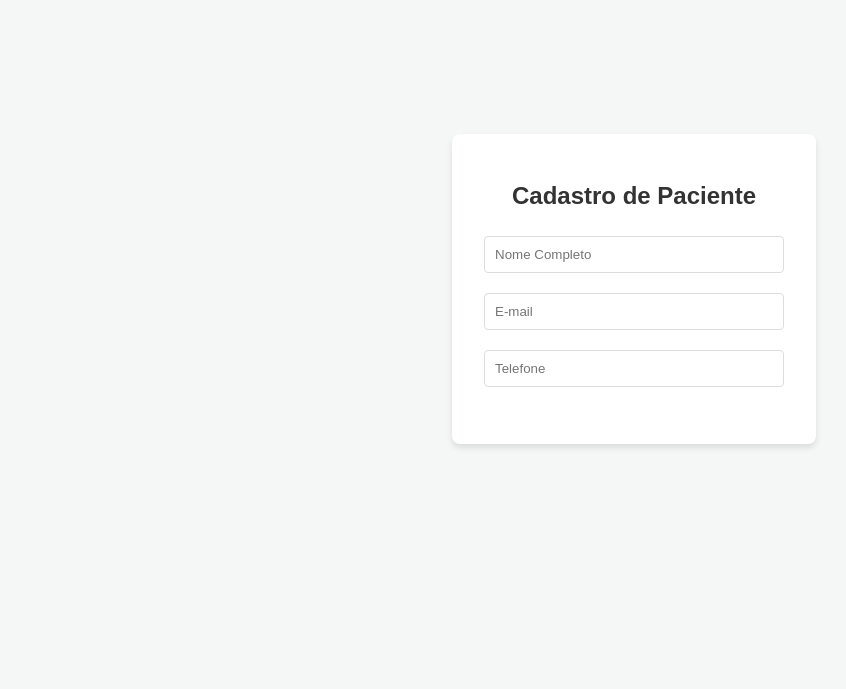
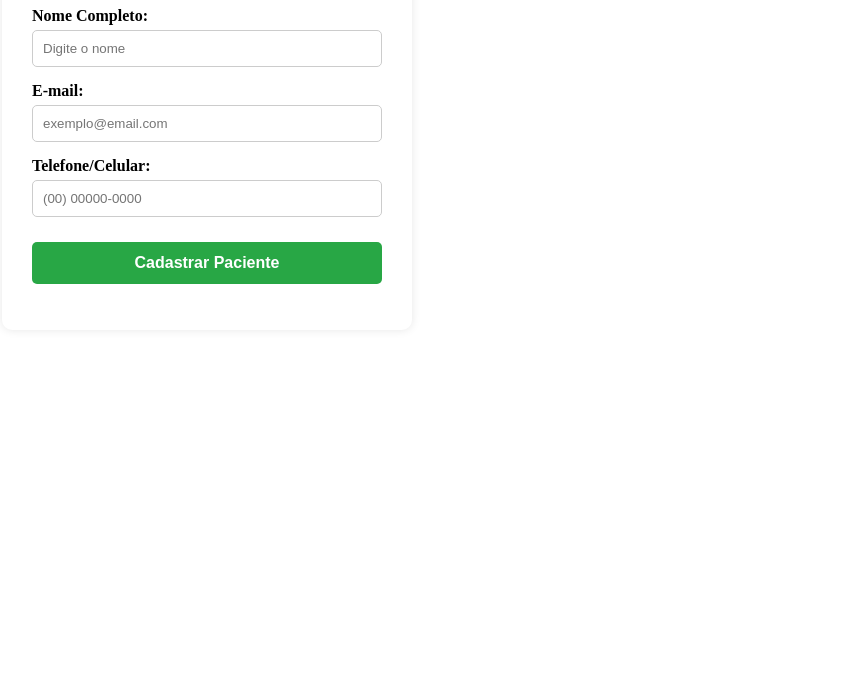
Before and after one commit to glendaasilva/sistema-clinica, a website: page index.html in a window 1280 px wide. Shown: the part 111-800 px from the top of the page, without its empty margins (6-852 px from the left). Drawn offline with nearby package versions, Linux system fonts and the light colour scheme.

Commit message:
fix: garantindo que o botao apareça com css

```diff
--- a/index.html
+++ b/index.html
@@ -3,23 +3,34 @@
 <head>
     <meta charset="UTF-8">
     <meta name="viewport" content="width=device-width, initial-scale=1.0">
-    <title>Cadastro de Pacientes - Clínica</title>
+    <title>Sistema Clínica - Cadastro</title>
     <link rel="stylesheet" href="style.css">
 </head>
 <body>
     <div class="container">
         <h1>Cadastro de Paciente</h1>
         <form id="pacienteForm">
-           <input type="text" id="nome" placeholder="Nome Completo" required>
-            <input type="email" id="email" placeholder="E-mail" required>
-            <input type="tel" id="telefone" placeholder="Telefone" required>
+            <div class="input-group">
+                <label for="nome">Nome Completo:</label>
+                <input type="text" id="nome" placeholder="Digite o nome" required>
+            </div>
+
+            <div class="input-group">
+                <label for="email">E-mail:</label>
+                <input type="email" id="email" placeholder="exemplo@email.com" required>
+            </div>
+
+            <div class="input-group">
+                <label for="telefone">Telefone/Celular:</label>
+                <input type="text" id="telefone" placeholder="(00) 00000-0000" required>
+            </div>
+
+            <button type="submit" id="btnCadastrar">Cadastrar Paciente</button>
         </form>
         <p id="mensagem"></p>
     </div>
 
-   <script src="https://cdn.jsdelivr.net/npm/@supabase/supabase-js@2"></script>
-
+    <script src="https://cdn.jsdelivr.net/npm/@supabase/supabase-js@2"></script>
     <script src="server.js"></script>
 </body>
 </html>
-</html>
--- a/style.css
+++ b/style.css
@@ -1,43 +1,44 @@
-body {
-    font-family: Arial, sans-serif;
-    background-color: #f4f7f6;
-    display: flex;
-    justify-content: center;
-    align-items: center;
-    height: 100vh;
-    margin: 0;
+/* No seu style.css */
+.container {
+    background: white;
+    padding: 30px;
+    border-radius: 10px;
+    box-shadow: 0 0 10px rgba(0,0,0,0.1);
+    width: 350px;
+    text-align: left;
 }
 
-.container {
-    background: white;
-    padding: 2rem;
-    border-radius: 8px;
-    box-shadow: 0 4px 6px rgba(0,0,0,0.1);
-    width: 300px;
+.input-group {
+    margin-bottom: 15px;
 }
 
-h1 { font-size: 1.5rem; color: #333; text-align: center; }
+label {
+    display: block;
+    margin-bottom: 5px;
+    font-weight: bold;
+}
 
 input {
     width: 100%;
     padding: 10px;
-    margin: 10px 0;
-    border: 1px solid #ddd;
-    border-radius: 4px;
-    box-sizing: border-box;
+    border: 1px solid #ccc;
+    border-radius: 5px;
+    box-sizing: border-box; /* Importante para não passar do limite da caixa */
 }
 
 button {
     width: 100%;
-    padding: 10px;
+    padding: 12px;
     background-color: #28a745;
     color: white;
     border: none;
-    border-radius: 4px;
+    border-radius: 5px;
     cursor: pointer;
+    font-size: 16px;
     font-weight: bold;
+    margin-top: 10px;
 }
 
-button:hover { background-color: #218838; }
-
-#mensagem { text-align: center; margin-top: 10px; font-size: 0.9rem; }
+button:hover {
+    background-color: #218838;
+}
```
